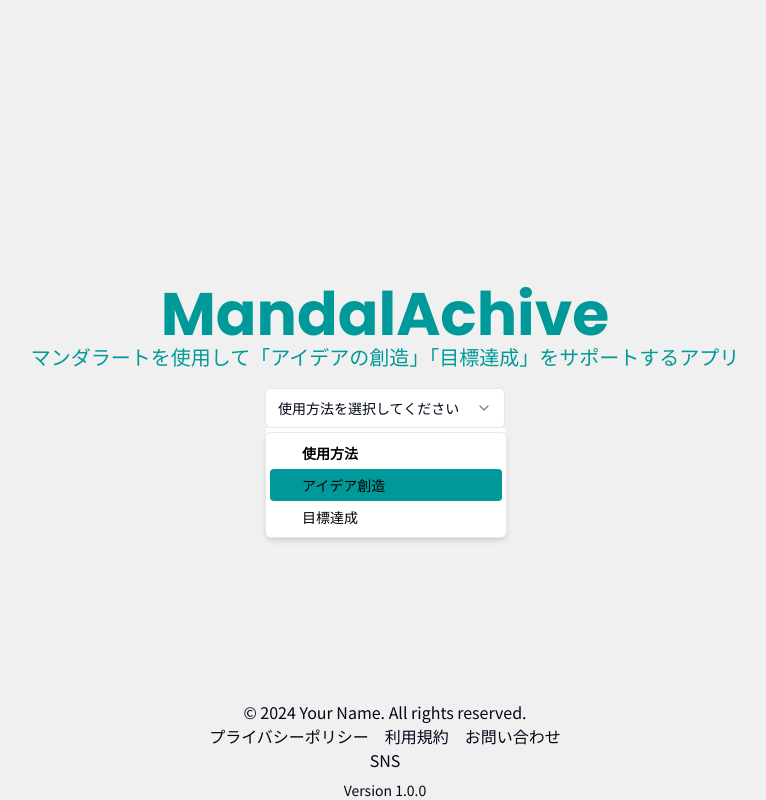
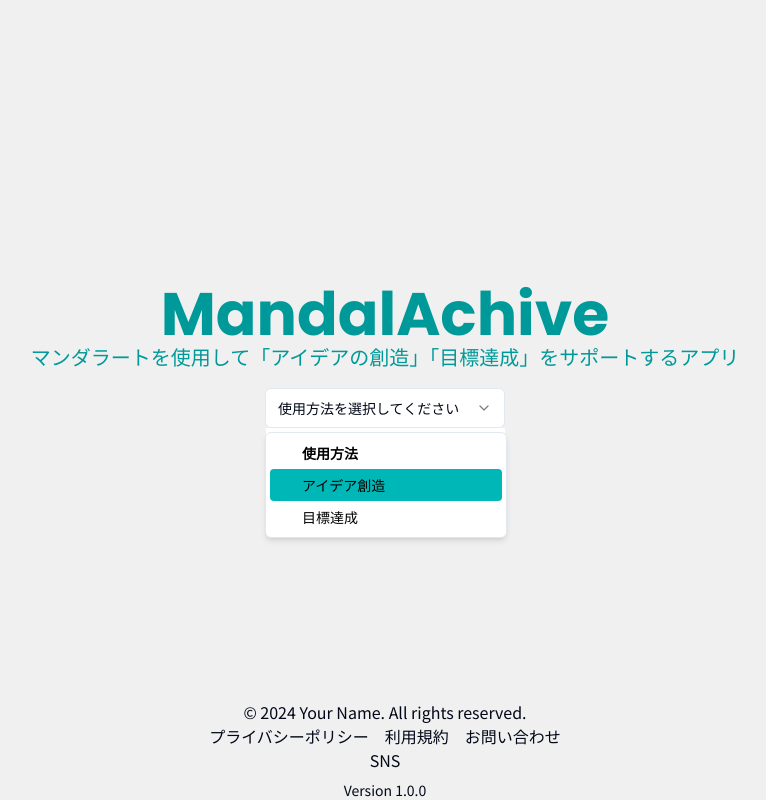
Before and after one commit to kurukuru-dev/mandal-achieve, a Next.js app: page / in a window 1280 px wide. Both pictures are taken after a click on the button "使用方法を選択してください". Shown: the whole page, without its empty margins (255-1021 px from the left). Built offline with nearby package versions, Linux system fonts and the light colour scheme.

Commit message:
セレクトボックスのfocusがあたったときの色を変更

```diff
--- a/src/app/globals.css
+++ b/src/app/globals.css
@@ -14,7 +14,8 @@
     --accent-hover: #3e5990;
     --caution: #ffc107;
     --popover: #009999;
-    --ring: #009999;
+    --popover-focus: #00b7b7;
+    --ring: #00b7b7;
 
     /* shadcnUiのデフォルト値 */
     /* TODO: 不要であれば削除 */
--- a/src/components/ui/select.tsx
+++ b/src/components/ui/select.tsx
@@ -118,7 +118,7 @@
   <SelectPrimitive.Item
     ref={ref}
     className={cn(
-      'relative flex w-full cursor-default select-none items-center rounded-sm py-1.5 pl-8 pr-2 text-sm outline-none focus:bg-popover data-[disabled]:pointer-events-none data-[disabled]:opacity-50',
+      'relative flex w-full cursor-default select-none items-center rounded-sm py-1.5 pl-8 pr-2 text-sm outline-none focus:bg-popover-focus data-[disabled]:pointer-events-none data-[disabled]:opacity-50',
       className
     )}
     {...props}
--- a/tailwind.config.ts
+++ b/tailwind.config.ts
@@ -32,7 +32,10 @@
           DEFAULT: 'var(--accent)',
           hover: 'var(--accent-hover)'
         },
-        popover: 'var(--popover)',
+        popover: {
+          DEFAULT: 'var(--popover)',
+          focus: 'var(--popover-focus)'
+        },
         ring: 'var(--ring)',
 
         // shadcnUiデフォルト値
```
